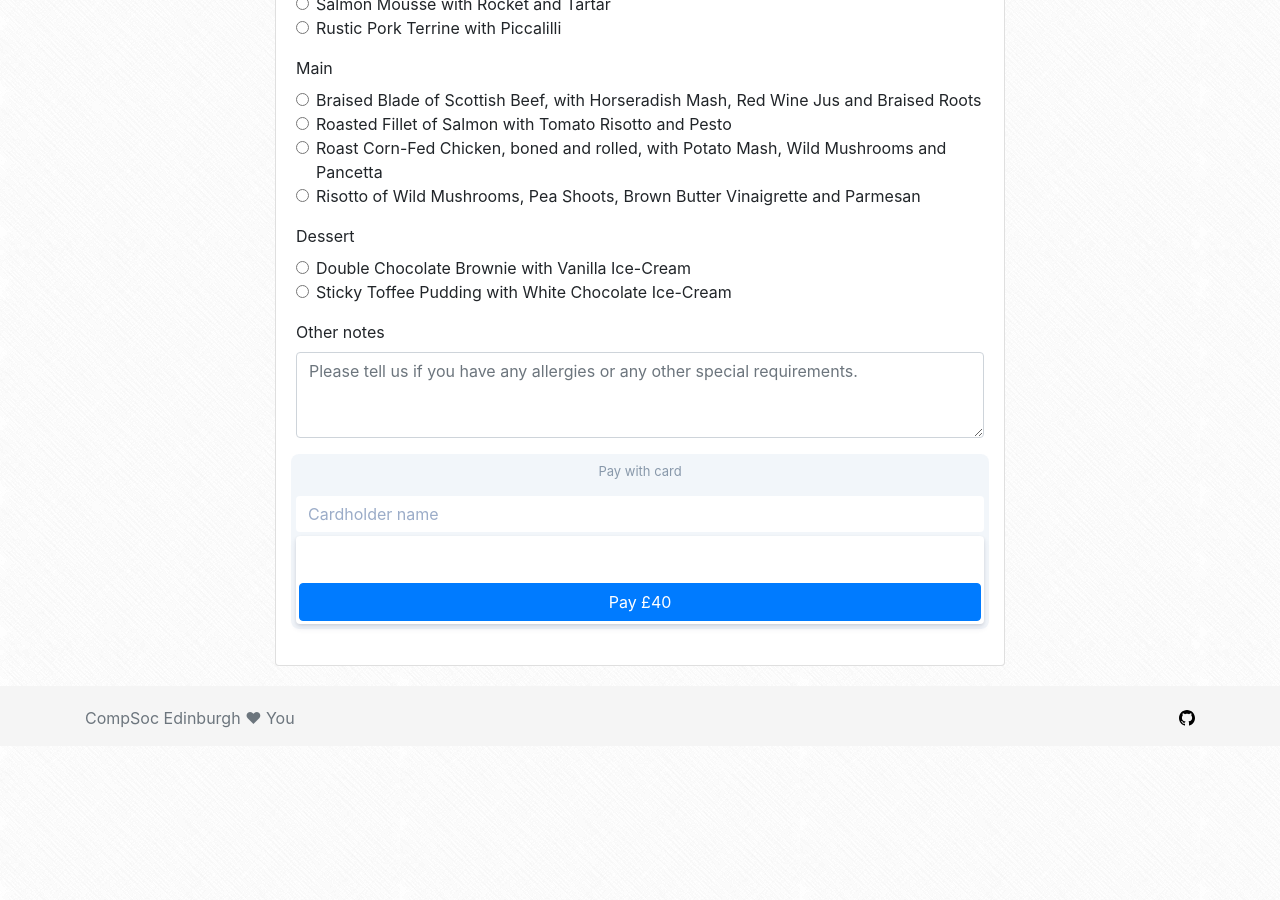
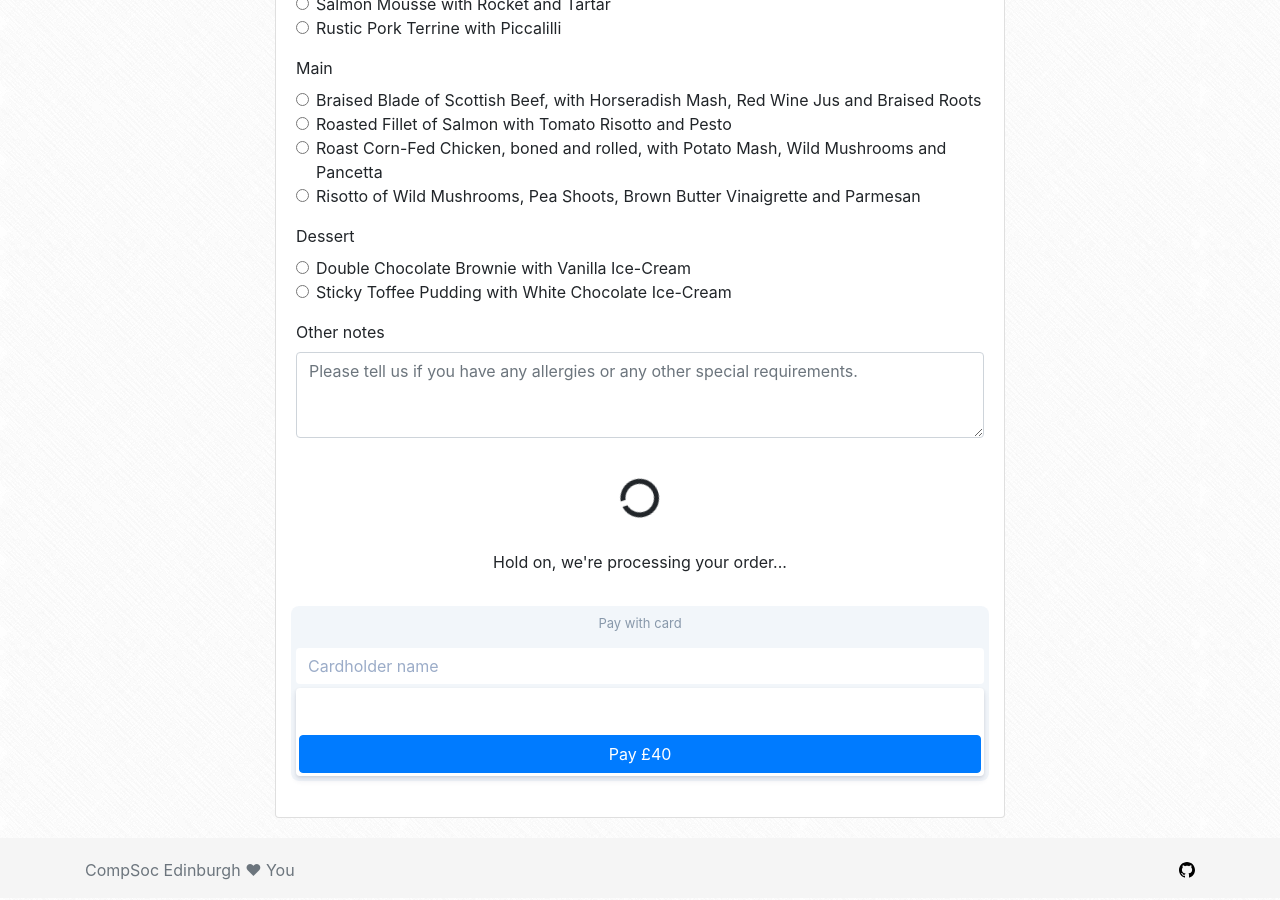
Before and after one commit to compsoc-edinburgh/website, a Jekyll site: the page built from _pages/infball.html, in a window 1280 px wide and 900 px high, scrolled down 1750 px. Built offline with Jekyll 4.4.1, drawn with Linux system fonts in a browser that asks for light colours; nearby versions of some CDN libraries; before the commit the page ends 2498 px from its top, so only the background shows below that.

Commit message:
Show processing div as part of page

```diff
--- a/_includes/infball/form.html
+++ b/_includes/infball/form.html
@@ -181,6 +181,15 @@
     </div>
 
     {% if infball_payment %}
+    <div id="processingModal" class="d-flex flex-column justify-content-center align-items-center" style="display: none;">
+        <h1 class="text-center pt-4">
+            <i id="infball-loading" class="fa fa-circle-o-notch fa-spin float-right"></i>
+        </h1>
+        <p class="pt-4">
+            Hold on, we're processing your order...
+        </p>
+    </div>
+
     <div class="form-group payment-wrapper">
         <div class="alert alert-danger d-none" id="card-input-error" role="alert"></div>
 
--- a/_pages/infball.html
+++ b/_pages/infball.html
@@ -67,28 +67,6 @@ has_include: true
                 {% include infball/form.html infball_payment=infball_payment %}
             </div>
         </form>
-    </div>
-</div>
-
-<!-- Modal -->
-<div class="modal fade" id="processingModal" tabindex="-1" data-keyboard=false data-backdrop=static role="dialog" aria-labelledby="processingModalTitle" aria-hidden="true">
-    <div class="modal-dialog modal-dialog-centered" role="document">
-        <div class="modal-content">
-            <div class="modal-header">
-                <h5 class="modal-title payment-success" id="processingModalTitle">Payment processing...</h5>
-            </div>
-            <div class="modal-body d-flex flex-column justify-content-center align-items-center">
-                <h1 class="text-center pt-4">
-                    <i id="infball-loading" class="fa fa-circle-o-notch fa-spin float-right"></i>
-                </h1>
-                <p class="pt-4">
-                    Hold on, we're processing your order...
-                </p>
-            </div>
-            <div class="modal-footer justify-content-center">
-                <span>CompSoc &hearts; You!</span>
-            </div>
-        </div>
     </div>
 </div>
 
```
Also changed, not shown: _includes/individual/pages-infball-html.html (+3 -4 lines).
